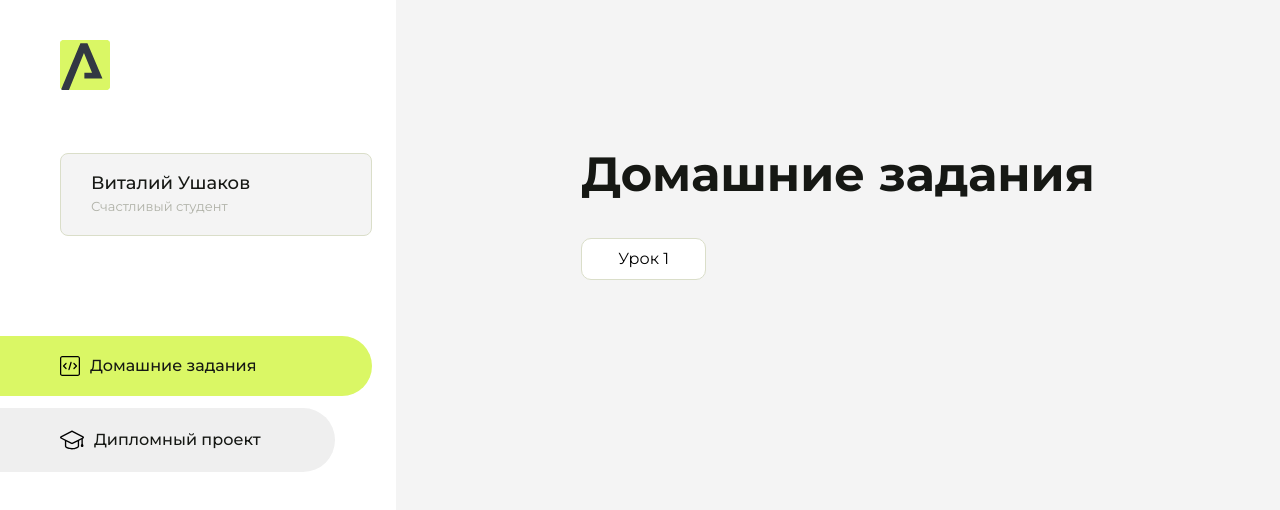
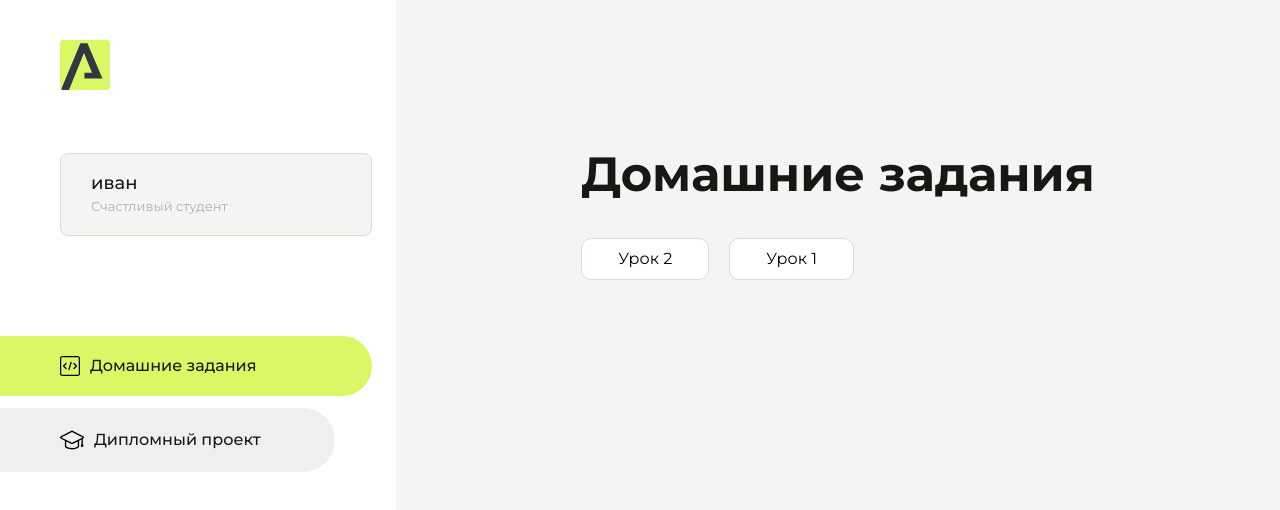
Before and after one commit to goplu585/homrwork, a plain HTML site: page index.html in a window 1280 px wide. Drawn offline with Linux system fonts and the light colour scheme.

Commit message:
Update index.html

```diff
--- a/index.html
+++ b/index.html
@@ -43,7 +43,7 @@
                 </svg>
             </div>
             <div class="sidebar__user">
-                <div class="sidebar__name">Виталий Ушаков</div>
+                <div class="sidebar__name">иван</div>
                 <div class="sidebar__text">Счастливый студент</div>
             </div>
             <div class="sidebar__tabs">
@@ -93,7 +93,10 @@
                 <div class="content__title">Домашние задания</div>
                 <ul class="content__list">
                     <li class="content__list-item">
-                        <a href="lesson1/index.html">Урок 1</a>
+                        <a href="src/index.html">Урок 2</a>
+                    </li>
+                     <li class="content__list-item">
+                        <a href="src/index.html">Урок 1</a>
                     </li>
                 </ul>
             </div>
```
